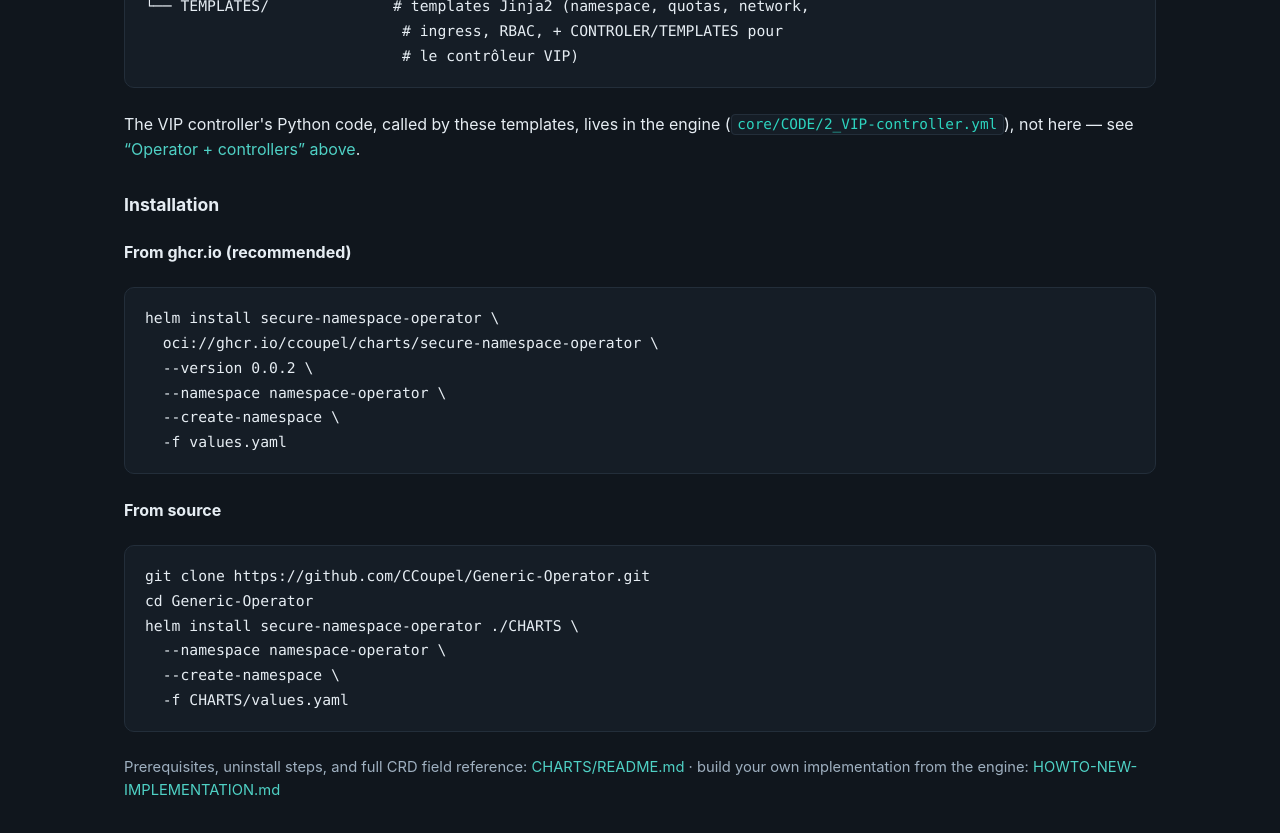
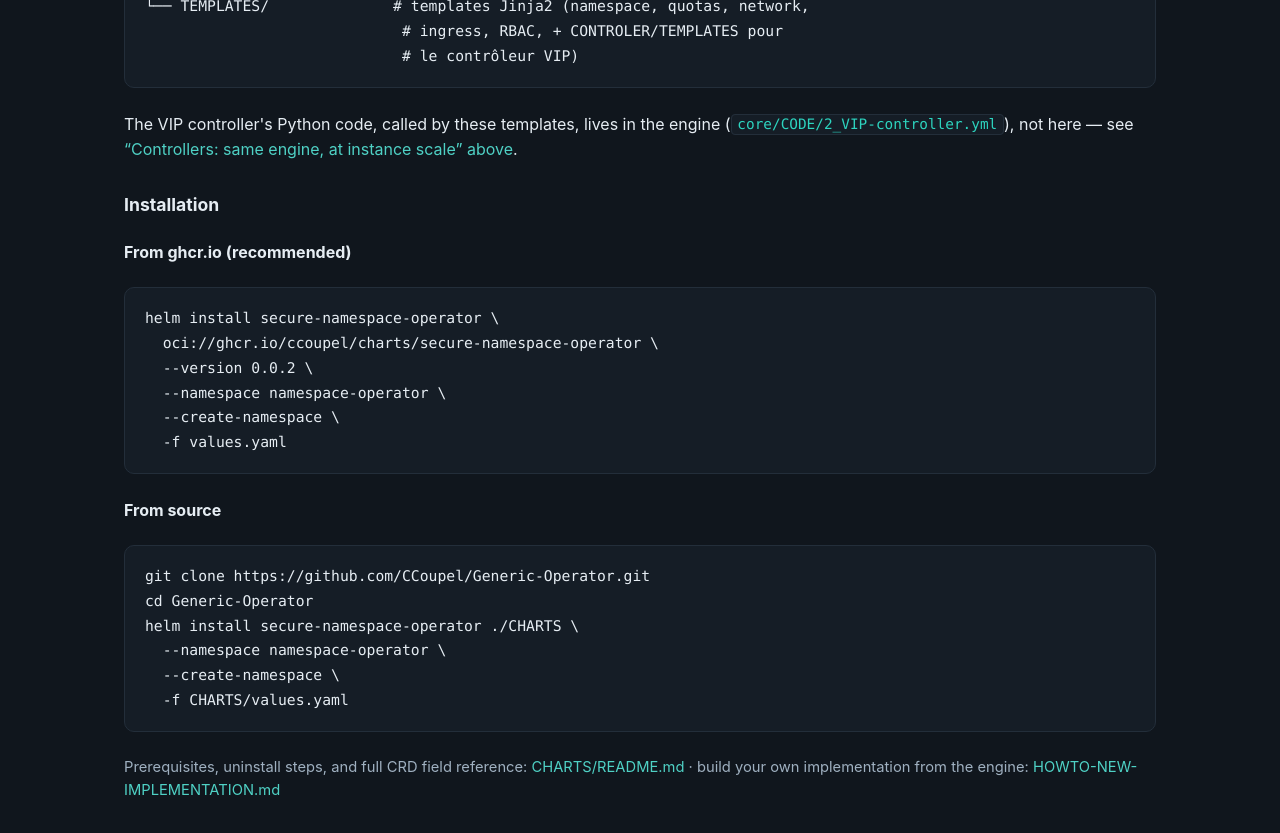
Before and after one commit to CCoupel/Generic-Operator, a plain HTML site: page index.html in a window 1280 px wide. Shown: the part 4540-5373 px from the top of the page. Drawn offline with Linux system fonts and the light colour scheme; no server answers.

Commit message:
site: fix cross-reference link text after concept card rename
The "see Operator + controllers above" link still cited the concept
card's old title after it was renamed to "Controllers: same engine,
at instance scale" in the previous commit — found on a full re-read.

Co-Authored-By: Claude Sonnet 5 <noreply@anthropic.com>

```diff
--- a/index.html
+++ b/index.html
@@ -223,7 +223,7 @@ _action: delete
 └── TEMPLATES/              # templates Jinja2 (namespace, quotas, network,
                              # ingress, RBAC, + CONTROLER/TEMPLATES pour
                              # le contrôleur VIP)</code></pre>
-      <p><span data-i18n="reference.controller_note_a">Le code Python du contrôleur VIP appelé par ces templates vit dans le moteur (</span><code>core/CODE/2_VIP-controller.yml</code><span data-i18n="reference.controller_note_b">), pas ici — voir </span><a href="#concept" data-i18n="reference.controller_note_link">« Opérateur + contrôleurs » ci-dessus</a><span data-i18n="reference.controller_note_c">.</span></p>
+      <p><span data-i18n="reference.controller_note_a">Le code Python du contrôleur VIP appelé par ces templates vit dans le moteur (</span><code>core/CODE/2_VIP-controller.yml</code><span data-i18n="reference.controller_note_b">), pas ici — voir </span><a href="#concept" data-i18n="reference.controller_note_link">« Contrôleurs : le même moteur, à l'échelle d'une instance » ci-dessus</a><span data-i18n="reference.controller_note_c">.</span></p>
 
       <h3 data-i18n="reference.install_title">Installation</h3>
 
--- a/locales/en.json
+++ b/locales/en.json
@@ -72,7 +72,7 @@
     "controller_note_a": "The VIP controller's Python code, called by these templates, lives in the engine (",
     "controller_note_b": "), not here — see ",
     "controller_note_c": ".",
-    "controller_note_link": "“Operator + controllers” above",
+    "controller_note_link": "“Controllers: same engine, at instance scale” above",
     "install_title": "Installation",
     "oci_title": "From ghcr.io (recommended)",
     "source_title": "From source",
--- a/locales/fr.json
+++ b/locales/fr.json
@@ -72,7 +72,7 @@
     "controller_note_a": "Le code Python du contrôleur VIP appelé par ces templates vit dans le moteur (",
     "controller_note_b": "), pas ici — voir ",
     "controller_note_c": ".",
-    "controller_note_link": "« Opérateur + contrôleurs » ci-dessus",
+    "controller_note_link": "« Contrôleurs : le même moteur, à l'échelle d'une instance » ci-dessus",
     "install_title": "Installation",
     "oci_title": "Depuis ghcr.io (recommandé)",
     "source_title": "Depuis les sources",
```
